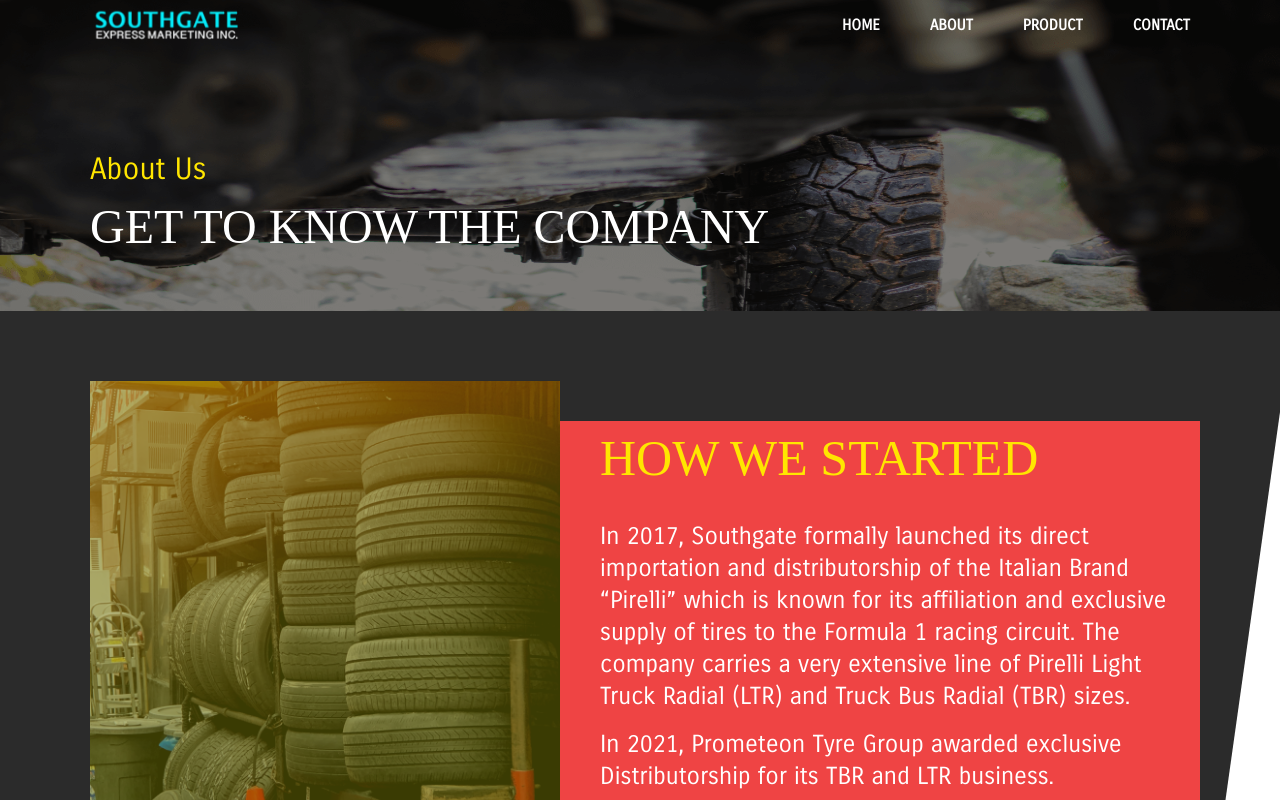
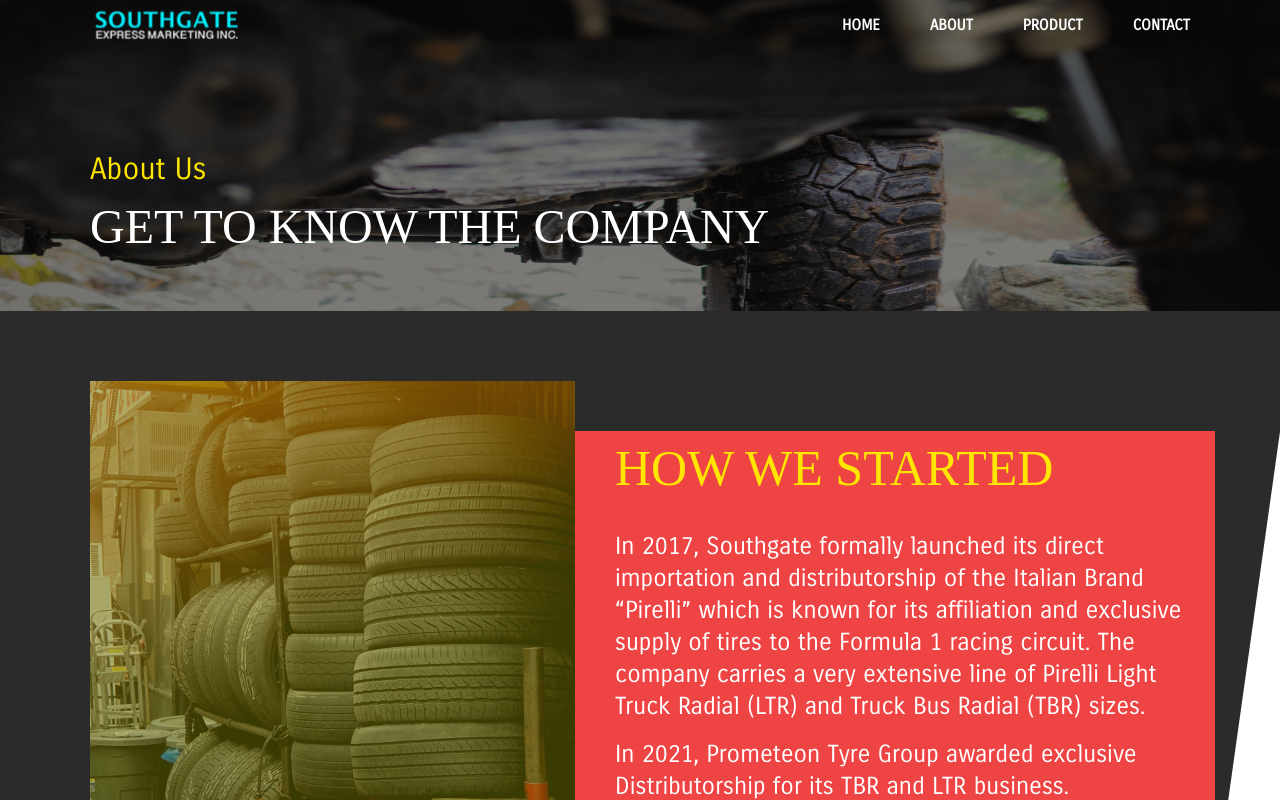
Before and after one commit to JovelLabay/sample-southgate, a Next.js app: page /about in a window 1280 px wide. Shown: the top 800 px of the page. Built offline with nearby package versions, Linux system fonts and the light colour scheme; a web font is replaced by a local one.

Commit message:
Change some styles for reusability

```diff
--- a/styles/styles.css
+++ b/styles/styles.css
@@ -119,7 +119,7 @@
 }
 
 .juliana {
-  @apply sm:w-[470px] h-auto w-fit relative;
+  @apply h-full w-auto relative;
 }
 
 /* yellow overlay of an image */
```
